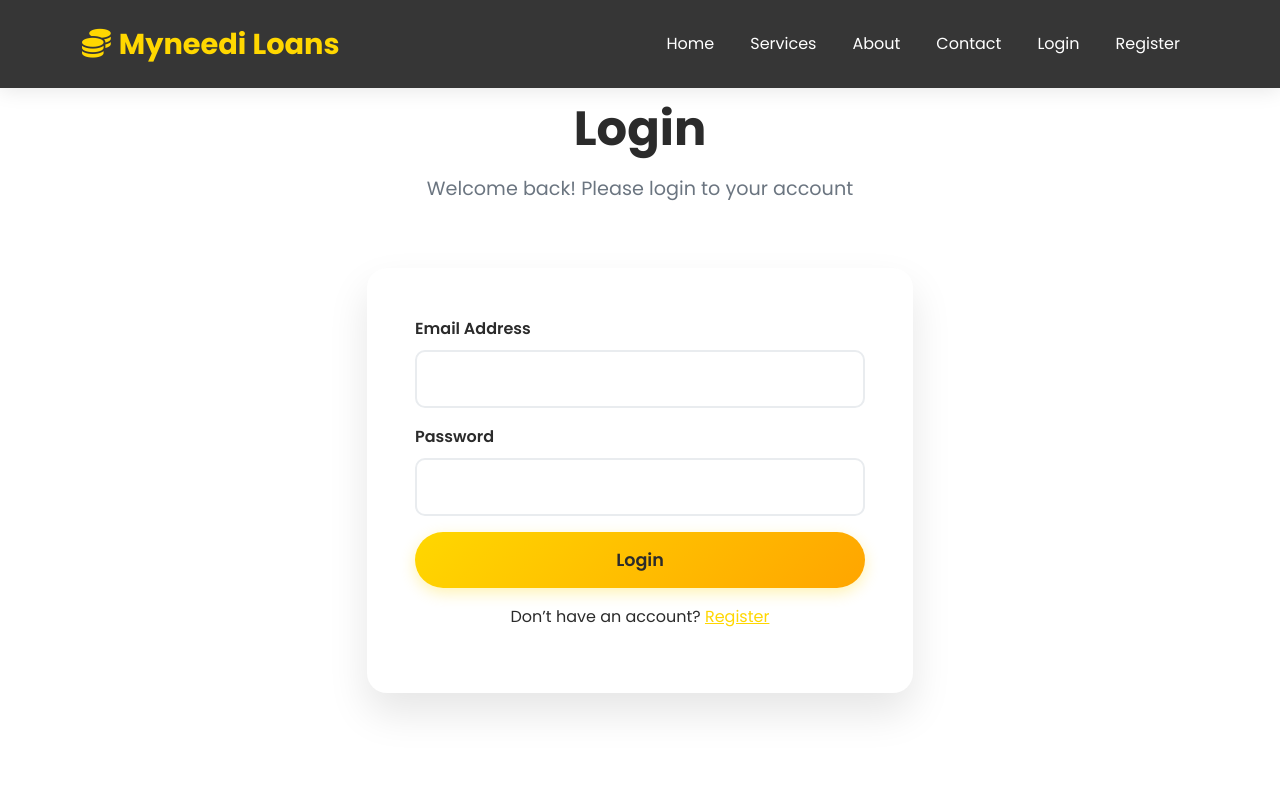
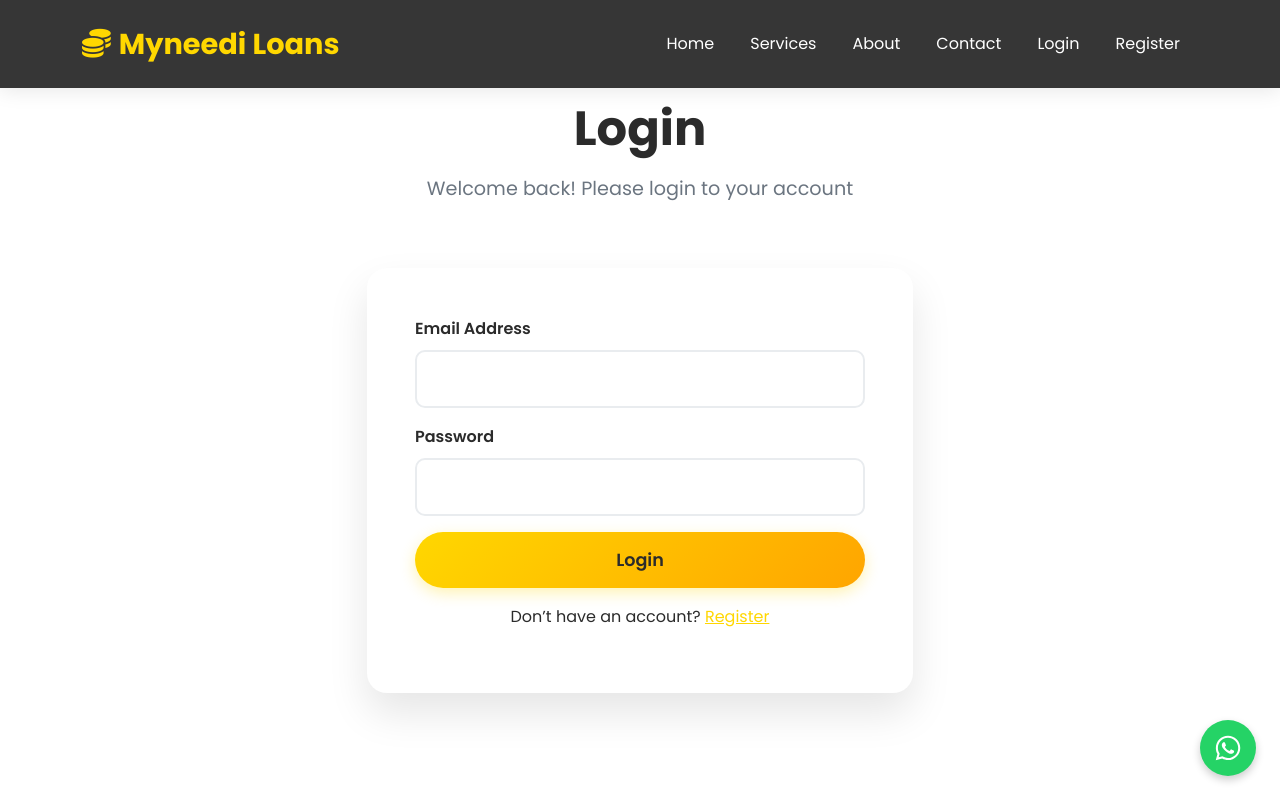
Before and after one commit to ChetanVK10/Loan-Project, a React (Vite) app: page /login in a window 1280 px wide. Built offline with nearby package versions, Linux system fonts and the light colour scheme.

Commit message:
Whastapp Integration

```diff
--- a/src/App.jsx
+++ b/src/App.jsx
@@ -6,6 +6,7 @@ import "./style.css";
 // Components
 import Navbar from "./components/Navbar";
 import ScrollToTop from "./components/ScrollToTop";
+import WhatsAppButton from './components/WhatsAppButton';
 
 // Pages
 import Home from "./pages/Home";    // 👈 New Home page
@@ -38,6 +39,7 @@ function App() {
         <Route path="/dashboard" element={<Dashboard />} />
         <Route path="/admin-dashboard" element={<AdminDashboard />} /> {/* <-- Add admin dashboard */}
       </Routes>
+      <WhatsAppButton />
     </Router>
   );
 }
--- a/src/components/Contact.jsx
+++ b/src/components/Contact.jsx
@@ -61,7 +61,18 @@ function Contact() {
         const data = await response.json();
 
         if (data.success) {
+
+  // ✅ Store application info for WhatsApp stage detection
+  localStorage.setItem(
+    "loanApplication",
+    JSON.stringify({
+      applicationId: data.data?._id || data.data?.id,
+      loanType: formData.loanType,
+    })
+  );
+
   alert("✅ Thank you for your application! We'll contact you soon.");
+
   // ✅ Reset form after successful submission
   setFormData({
     name: "",
@@ -71,7 +82,8 @@ function Contact() {
     requestedAmount: "",
     message: "",
   });
-        } else {
+}
+else {
           alert(`❌ Error: ${data.message}`);
         }
       } catch (err) {
--- /dev/null
+++ b/src/components/WhatsAppButton.jsx
@@ -0,0 +1,77 @@
+// src/components/WhatsAppButton.jsx
+import React from 'react';
+import { FaWhatsapp } from 'react-icons/fa';
+import { APP_CONFIG } from '../config/app';
+
+const WhatsAppButton = () => {
+  // Get application data from localStorage or context
+  const getApplicationData = () => {
+    try {
+      const savedData = localStorage.getItem('loanApplication');
+      return savedData ? JSON.parse(savedData) : null;
+    } catch (error) {
+      console.error('Error reading application data:', error);
+      return null;
+    }
+  };
+
+  const applicationData = getApplicationData();
+  const hasApplication = applicationData?.applicationId;
+
+  const getWhatsAppMessage = () => {
+    if (hasApplication) {
+      return `Hi, I have submitted my loan application on your website.
+
+Application ID: ${applicationData.applicationId}
+Loan Type: ${applicationData.loanType || 'Personal Loan'}
+
+Please update me on the current status and next steps.`;
+    }
+
+    return `Hi, I visited your loan website and I want to know more about your loan options.
+
+I need help with:
+- Eligibility
+- Interest rates
+- Required documents
+
+Please guide me.`;
+  };
+
+  const handleClick = () => {
+    const message = encodeURIComponent(getWhatsAppMessage());
+    const whatsappUrl = `https://wa.me/${APP_CONFIG.WHATSAPP_NUMBER}?text=${message}`;
+    window.open(whatsappUrl, '_blank', 'noopener,noreferrer');
+  };
+
+  const buttonStyle = {
+    backgroundColor: '#25D366',
+    color: 'white',
+    borderRadius: '50%',
+    width: '56px',
+    height: '56px',
+    display: 'flex',
+    alignItems: 'center',
+    justifyContent: 'center',
+    boxShadow: '0 4px 8px rgba(0,0,0,0.2)',
+    cursor: 'pointer',
+    border: 'none',
+    outline: 'none',
+    position: 'fixed',
+    bottom: '24px',
+    right: '24px',
+    zIndex: 1000,
+  };
+
+  return (
+    <button
+      style={buttonStyle}
+      onClick={handleClick}
+      aria-label="Chat with us on WhatsApp"
+    >
+      <FaWhatsapp size={28} />
+    </button>
+  );
+};
+
+export default WhatsAppButton;
--- a/src/utils/api.js
+++ b/src/utils/api.js
@@ -11,6 +11,12 @@ const API_BASE_URL = import.meta.env.VITE_BACKEND_URL;
  * @param {object} options - Fetch options (method, body, etc.)
  * @returns {Promise} - Response data
  */
+
+// src/config/app.js
+export const APP_CONFIG = {
+  WHATSAPP_NUMBER: import.meta.env.VITE_WHATSAPP_NUMBER || '919703354487',
+};
+
 export const apiCall = async (endpoint, options = {}) => {
   // Get JWT token from localStorage
   const token = localStorage.getItem("token");
```
Lines whose indentation alone changed are shown as unchanged.
